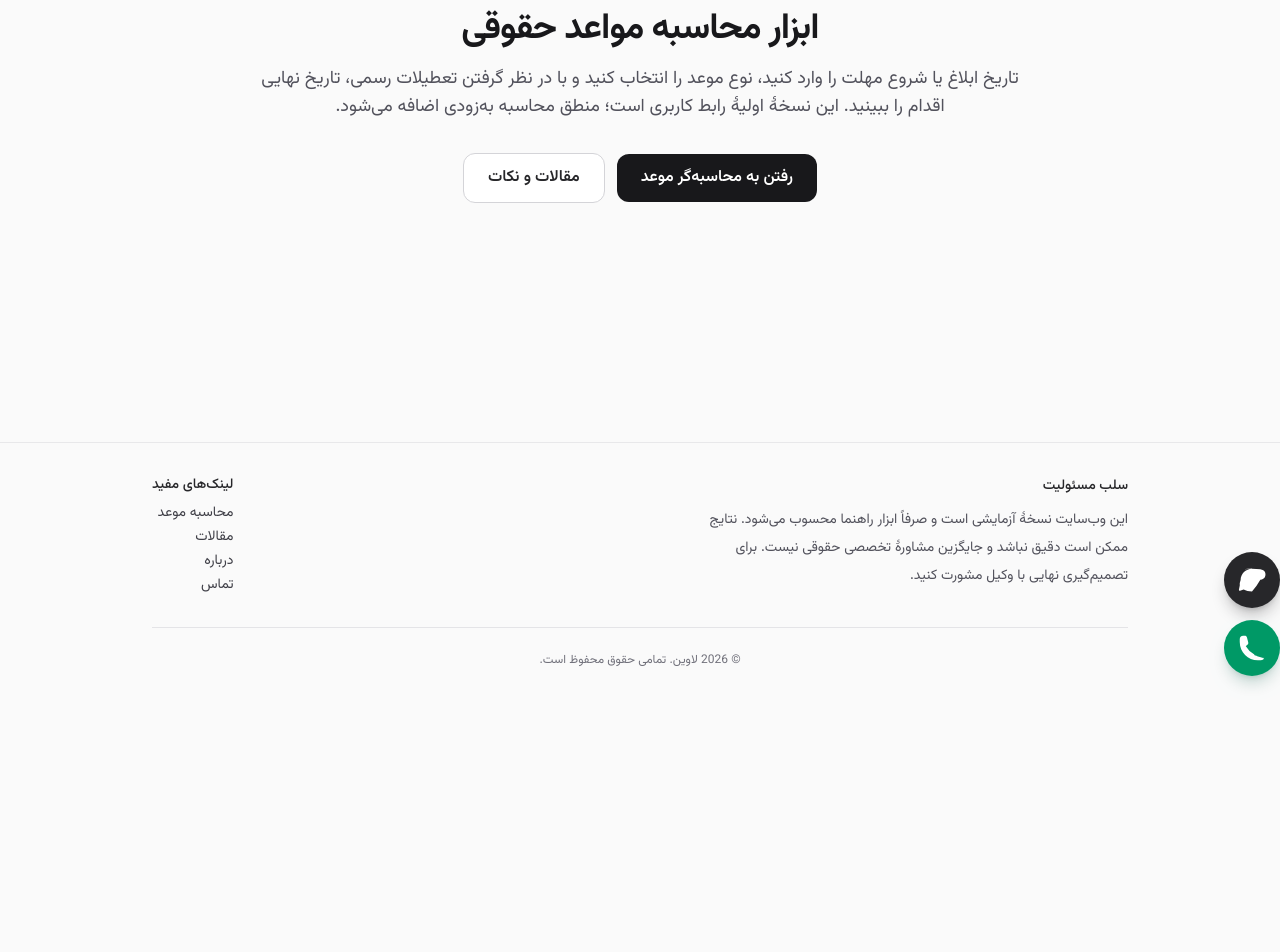
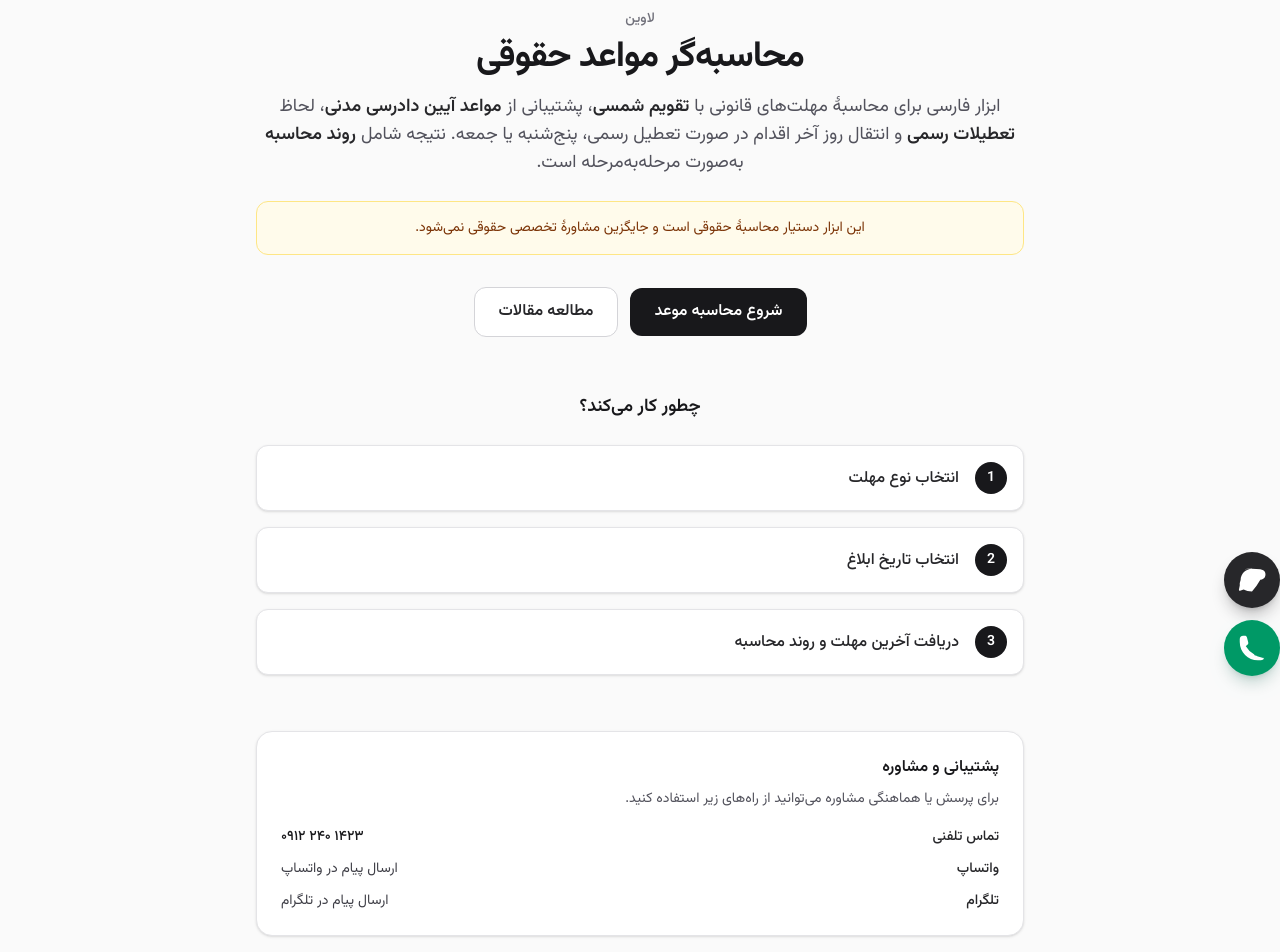
Before and after one commit to Mahsa-Moradi/lawwin, a Next.js app: page / in a window 1280 px wide. Shown: the part 100-1052 px from the top of the page. Before the commit the page ends 800 px from the top, so only its background shows below. Built offline with nearby package versions, Linux system fonts and the light colour scheme.

Commit message:
Refresh homepage content

```diff
--- a/src/app/page.tsx
+++ b/src/app/page.tsx
@@ -1,31 +1,140 @@
+import type { Metadata } from "next";
 import Link from "next/link";
+import { siteConfig } from "@/lib/siteConfig";
+
+export const metadata: Metadata = {
+  title: "محاسبه مواعد قانونی",
+  description:
+    "لاوین — محاسبه‌گر فارسی مواعد حقوقی با تقویم شمسی، آیین دادرسی مدنی، تعطیلات رسمی و نمایش روند محاسبه.",
+};
 
 export default function Home() {
+  const steps = [
+    "انتخاب نوع مهلت",
+    "انتخاب تاریخ ابلاغ",
+    "دریافت آخرین مهلت و روند محاسبه",
+  ] as const;
+
   return (
     <div className="mx-auto w-full max-w-5xl px-4 py-10 sm:px-6 sm:py-14">
       <section className="mx-auto max-w-3xl text-center">
-        <h1 className="text-3xl font-bold tracking-tight text-zinc-900 sm:text-4xl">
-          ابزار محاسبه مواعد حقوقی
+        <p className="text-sm font-medium text-zinc-500">{siteConfig.siteName}</p>
+        <h1 className="mt-2 text-3xl font-bold tracking-tight text-zinc-900 sm:text-4xl">
+          محاسبه‌گر مواعد حقوقی
         </h1>
         <p className="mt-4 text-pretty text-base leading-7 text-zinc-600 sm:text-lg">
-          تاریخ ابلاغ یا شروع مهلت را وارد کنید، نوع موعد را انتخاب کنید و با در نظر
-          گرفتن تعطیلات رسمی، تاریخ نهایی اقدام را ببینید. این نسخهٔ اولیهٔ رابط
-          کاربری است؛ منطق محاسبه به‌زودی اضافه می‌شود.
+          ابزار فارسی برای محاسبهٔ مهلت‌های قانونی با{" "}
+          <strong className="font-semibold text-zinc-800">تقویم شمسی</strong>،
+          پشتیبانی از{" "}
+          <strong className="font-semibold text-zinc-800">
+            مواعد آیین دادرسی مدنی
+          </strong>
+          ، لحاظ{" "}
+          <strong className="font-semibold text-zinc-800">تعطیلات رسمی</strong>{" "}
+          و انتقال روز آخر اقدام در صورت تعطیل رسمی، پنج‌شنبه یا جمعه. نتیجه
+          شامل{" "}
+          <strong className="font-semibold text-zinc-800">روند محاسبه</strong>{" "}
+          به‌صورت مرحله‌به‌مرحله است.
         </p>
+
+        <div className="mt-6 rounded-xl border border-amber-200 bg-amber-50 px-4 py-3 text-sm leading-7 text-amber-900">
+          این ابزار دستیار محاسبهٔ حقوقی است و جایگزین مشاورهٔ تخصصی حقوقی
+          نمی‌شود.
+        </div>
+
         <div className="mt-8 flex flex-col items-stretch justify-center gap-3 sm:flex-row sm:items-center sm:justify-center">
           <Link
             href="/deadline-calculator"
             className="inline-flex items-center justify-center rounded-xl bg-zinc-900 px-6 py-3 text-base font-semibold text-white no-underline transition-colors hover:bg-zinc-800 focus-visible:outline focus-visible:outline-2 focus-visible:outline-offset-2 focus-visible:outline-zinc-900"
           >
-            رفتن به محاسبه‌گر موعد
+            شروع محاسبه موعد
           </Link>
           <Link
             href="/articles"
             className="inline-flex items-center justify-center rounded-xl border border-zinc-300 bg-white px-6 py-3 text-base font-semibold text-zinc-800 no-underline transition-colors hover:bg-zinc-100"
           >
-            مقالات و نکات
+            مطالعه مقالات
           </Link>
         </div>
+      </section>
+
+      <section
+        className="mx-auto mt-14 max-w-3xl"
+        aria-labelledby="how-it-works-heading"
+      >
+        <h2
+          id="how-it-works-heading"
+          className="text-center text-lg font-semibold text-zinc-900"
+        >
+          چطور کار می‌کند؟
+        </h2>
+        <ol className="mt-6 space-y-4">
+          {steps.map((step, index) => (
+            <li
+              key={step}
+              className="flex items-start gap-4 rounded-xl border border-zinc-200 bg-white px-4 py-4 shadow-sm"
+            >
+              <span
+                className="flex size-8 shrink-0 items-center justify-center rounded-full bg-zinc-900 text-sm font-semibold text-white"
+                aria-hidden
+              >
+                {index + 1}
+              </span>
+              <span className="pt-1 text-sm font-medium leading-relaxed text-zinc-800 sm:text-base">
+                {step}
+              </span>
+            </li>
+          ))}
+        </ol>
+      </section>
+
+      <section
+        className="mx-auto mt-14 max-w-3xl rounded-2xl border border-zinc-200 bg-white p-6 shadow-sm"
+        aria-labelledby="support-heading"
+      >
+        <h2
+          id="support-heading"
+          className="text-base font-semibold text-zinc-900"
+        >
+          پشتیبانی و مشاوره
+        </h2>
+        <p className="mt-2 text-sm leading-relaxed text-zinc-600">
+          برای پرسش یا هماهنگی مشاوره می‌توانید از راه‌های زیر استفاده کنید.
+        </p>
+        <ul className="mt-4 space-y-3 text-sm">
+          <li className="flex flex-col gap-1 sm:flex-row sm:items-center sm:justify-between">
+            <span className="font-medium text-zinc-800">تماس تلفنی</span>
+            <a
+              href={`tel:${siteConfig.phoneTel}`}
+              className="font-medium text-zinc-900 underline-offset-2 hover:underline"
+              dir="ltr"
+            >
+              {siteConfig.phoneDisplay}
+            </a>
+          </li>
+          <li className="flex flex-col gap-1 sm:flex-row sm:items-center sm:justify-between">
+            <span className="font-medium text-zinc-800">واتساپ</span>
+            <a
+              href={siteConfig.whatsappUrl}
+              target="_blank"
+              rel="noopener noreferrer"
+              className="text-zinc-700 underline-offset-2 hover:text-zinc-900 hover:underline"
+            >
+              ارسال پیام در واتساپ
+            </a>
+          </li>
+          <li className="flex flex-col gap-1 sm:flex-row sm:items-center sm:justify-between">
+            <span className="font-medium text-zinc-800">تلگرام</span>
+            <a
+              href={siteConfig.telegramUrl}
+              target="_blank"
+              rel="noopener noreferrer"
+              className="text-zinc-700 underline-offset-2 hover:text-zinc-900 hover:underline"
+            >
+              ارسال پیام در تلگرام
+            </a>
+          </li>
+        </ul>
       </section>
     </div>
   );
```
